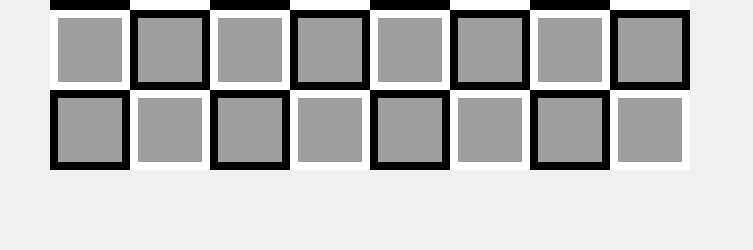
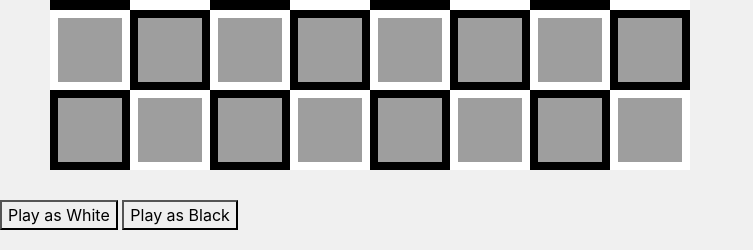
Before and after one commit to tobyrachner/Online-Chess, a Flask app: page /game/1 in a window 1280 px wide. Shown: the part 550-800 px from the top of the page, without its empty margins (0-753 px from the left). Run offline with Flask 3, Linux system fonts and the light colour scheme; some libraries are stand-ins or nearby versions.

Commit message:
added ability to choose which color to play when password was entered to join

```diff
--- a/main.py
+++ b/main.py
@@ -48,5 +48,23 @@ def play_move(data):
     db.session.commit()
     socketio.emit('move_played', data, to=data['room'])
 
+@socketio.on('play_as')
+def play_as(data):
+    game = Game.query.filter_by(name=data['room']).first()
+
+    if data['color'] == 'white':
+        if game.white:
+            return 'Color already taken', 400
+        game.white = request.sid
+
+    elif data['color'] == 'black':
+        if game.black:
+            return 'Color already taken', 400
+        game.black = request.sid
+
+    db.session.commit()
+    socketio.emit('color_successful', data['color'], to=request.sid)
+    socketio.emit('color_taken', {'color': data['color'],'user': users[request.sid][0]}, to=data['room'])
+
 if __name__ == '__main__':
     socketio.run(app, debug=True)
--- a/website/static/javascript/chess.js
+++ b/website/static/javascript/chess.js
@@ -256,7 +256,7 @@ function createClickListenerPromise() {
 }
 
 function sendMove() {
-  let online = document.getElementById('is-online').dataset.online;
+  let online = document.getElementById('online').dataset.online;
   if (!online) {return}
   // preventing tries to send moves of home screen analysis board to backend
   // is set to undefined in home.html
@@ -264,7 +264,7 @@ function sendMove() {
   socket.emit('send_move', {
       fen: generateFEN(),
       gameOver: checkGameOver(),
-      room: window.location.href.substring(window.location.href.lastIndexOf('/') + 1)
+      room: window.location.href.substring(window.location.href.lastIndexOf('/') + 1, window.location.href.lastIndexOf('?'))
   })
 }
 
--- a/website/static/javascript/home.js
+++ b/website/static/javascript/home.js
@@ -4,7 +4,7 @@ function createRoom(form) {
 
     $.post('/create_game', {name: name, password: password}).done(
         (response) => {
-            window.location.href = '/game/' + name;
+            window.location.href = '/game/' + name + '?locked=False';
         }
     )
 }
@@ -18,7 +18,7 @@ function joinRoom(form) {
     $.post('/join_game', {name: name, password: password, spectate: spectate}).done(
         (response) => {
             console.log(response.locked)
-            window.location.href = '/game/' + name;
+            window.location.href = '/game/' + name + '?locked=' + response;
         }
     )
 }
--- a/website/static/javascript/online.js
+++ b/website/static/javascript/online.js
@@ -1,18 +1,31 @@
-let room = window.location.href.substring(window.location.href.lastIndexOf('/') + 1);
+let roomName = window.location.href.substring(window.location.href.lastIndexOf('/') + 1, window.location.href.lastIndexOf('?'));
 let user = document.getElementById('jinjaData').dataset.user;
+let locked = document.getElementById('online').dataset.locked;
 if (Array.from(user)[0] === '<') {user = 'Anonymous'};
 
+playingAs = '';
+
+socket.on('joined', function(data) {
+    console.log('joined game room')
+    setup(data['fen'])
+})
+
+socket.on('color_successful', function(color) {
+    playingAs = color;
+})
+
+
+function playAs(color) {
+    if (new URLSearchParams(window.location.search).get('locked') === 'False' && playingAs === '') {
+    socket.emit('play_as', {'color': color, 'room': roomName})
+    }
+}
+
 function join(room, username) {
-    if (!room) {room = document.getElementById('room-id').dataset.id;}
-    if (!username) {username = document.getElementById('jinjaData').dataset.user;}
-    if (Array.from(username)[0] === '<') {username = 'Anonymous'};
+    if (!room) {room = roomName;}
+    if (!username) {username = user;}
     socket.emit('join', {username: username, room: room})
 }
 
-socket.on('joined', function(data) {
-    console.log('joined game room')
-    console.log
-    setup(data['fen'])
-})
 
-join(room, user);
+join(roomName, user);
--- a/website/templates/game.html
+++ b/website/templates/game.html
@@ -1,8 +1,7 @@
 {% extends "base.html" %}
 {% block title %}Chess.org{% endblock %}
 {% block metas %}
-  <meta id="room-id" data-id="{{ id }}">
-  <meta id="is-online" data-online="True">
+  <meta id="online" data-online="True" data-locked="{{ locked }}">
 {% endblock %}
 {% block links %}
 <link rel="stylesheet" href="../static/styles/base.css">
@@ -12,8 +11,11 @@
 <div class="home-content">
   <div class="board" id="board"></div>
 </div>
+<div class="play-as">
+  <button id="playing-as-white" data-color="white" onclick="playAs(this.dataset.color)">Play as White</button>
+  <button id="playing-as-black" data-color="black" onclick="playAs(this.dataset.color)">Play as Black</button>
+</div>
 {% endblock %}
 {% block extrasScripts %}
 <script src="../static/javascript/online.js"></script>
-</script>
 {% endblock %}
--- a/website/views.py
+++ b/website/views.py
@@ -32,6 +32,8 @@ def join_game():
     game = Game.query.filter_by(name=request.form['name']).first()
     locked = True
 
+    print(request.form['password'], game.password)
+
     if not game:
         flash('Room not found', category='error')
         return "Room not found", 400
@@ -42,12 +44,17 @@ def join_game():
     elif request.form['spectate'] == 'false':
         flash ('Incorrect password', category='error')
         return "Incorrect password", 400
-
-    return {"name": game.name, "locked": locked}
+    print('join ', locked)
+    return str(locked)
 
 @views.route('/game/<id>')
 def game_room(id):
-    return render_template('game.html', user=current_user, online=True, id=id)
+    locked = True
+    passed = request.args.get('locked')
+    if passed:
+        locked = passed
+    print('game ', locked)
+    return render_template('game.html', user=current_user, online=True, id=id, locked=locked)
 
 @views.route('/pieces/<piece>')
 def get_piece_image(piece):
```
